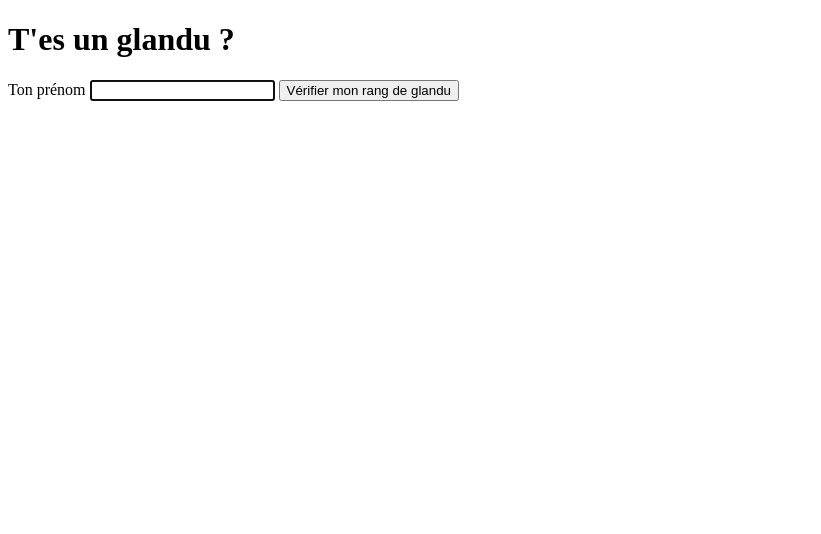
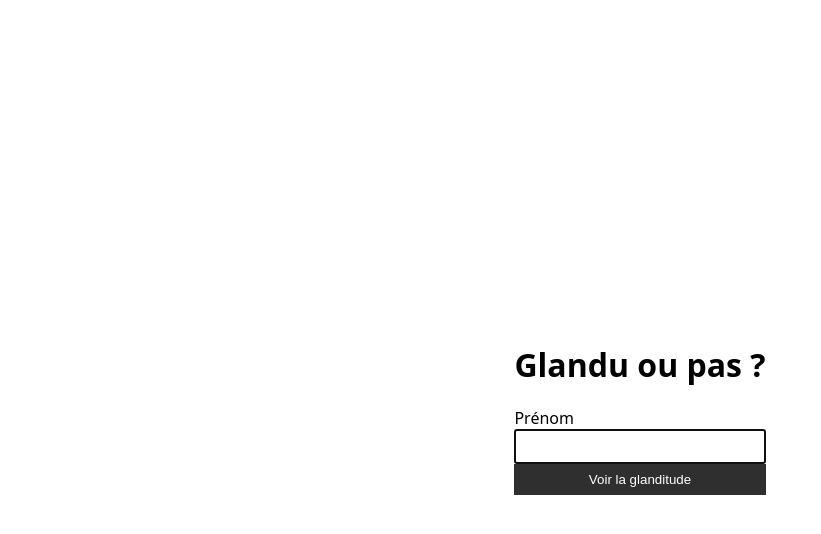
Before and after one commit to arthaud-proust/glandu, a website built with Vite: page index.html in a window 1280 px wide. Shown: the whole page, without its empty margins (0-821 px from the left). Built offline with nearby package versions, Linux system fonts and the light colour scheme.

Commit message:
style: add basic styles

```diff
--- a/index.html
+++ b/index.html
@@ -9,14 +9,16 @@
         <script defer type="module" src="/src/scripts/index.ts"></script>
     </head>
     <body>
+        <div id="app">
             <main>
-            <h1>T'es un glandu ?</h1>
+                <h1>Glandu ou pas ?</h1>
                 <label>
-                <span>Ton prénom</span>
+                    <span>Prénom</span>
                     <input autofocus id="name-input" />
                 </label>
-            <button id="check-button">Vérifier mon rang de glandu</button>
+                <button id="check-button">Voir la glanditude</button>
                 <span id="output-span"></span>
             </main>
+        </div>
     </body>
 </html>
--- a/src/style.css
+++ b/src/style.css
@@ -0,0 +1,54 @@
+html {
+    font-family:
+        system-ui,
+        -apple-system,
+        BlinkMacSystemFont,
+        "Segoe UI",
+        Roboto,
+        Oxygen,
+        Ubuntu,
+        Cantarell,
+        "Open Sans",
+        "Helvetica Neue",
+        sans-serif;
+
+    padding: 0;
+    margin: 0;
+}
+
+#app {
+    display: flex;
+    flex-direction: column;
+    justify-content: center;
+    align-items: center;
+    height: 100vh;
+    width: 100%;
+}
+
+#app > main {
+    display: flex;
+    flex-direction: column;
+}
+
+#app > main > label {
+    display: flex;
+    flex-direction: column;
+}
+
+input,
+button {
+    padding: 0.5rem;
+}
+
+button {
+    cursor: pointer;
+    border: none;
+    background: rgb(47, 47, 47);
+    color: white;
+}
+button:hover {
+    background: rgb(20, 20, 20);
+}
+button:active {
+    background: rgb(65, 65, 65);
+}
```
Lines whose indentation alone changed are shown as unchanged.
